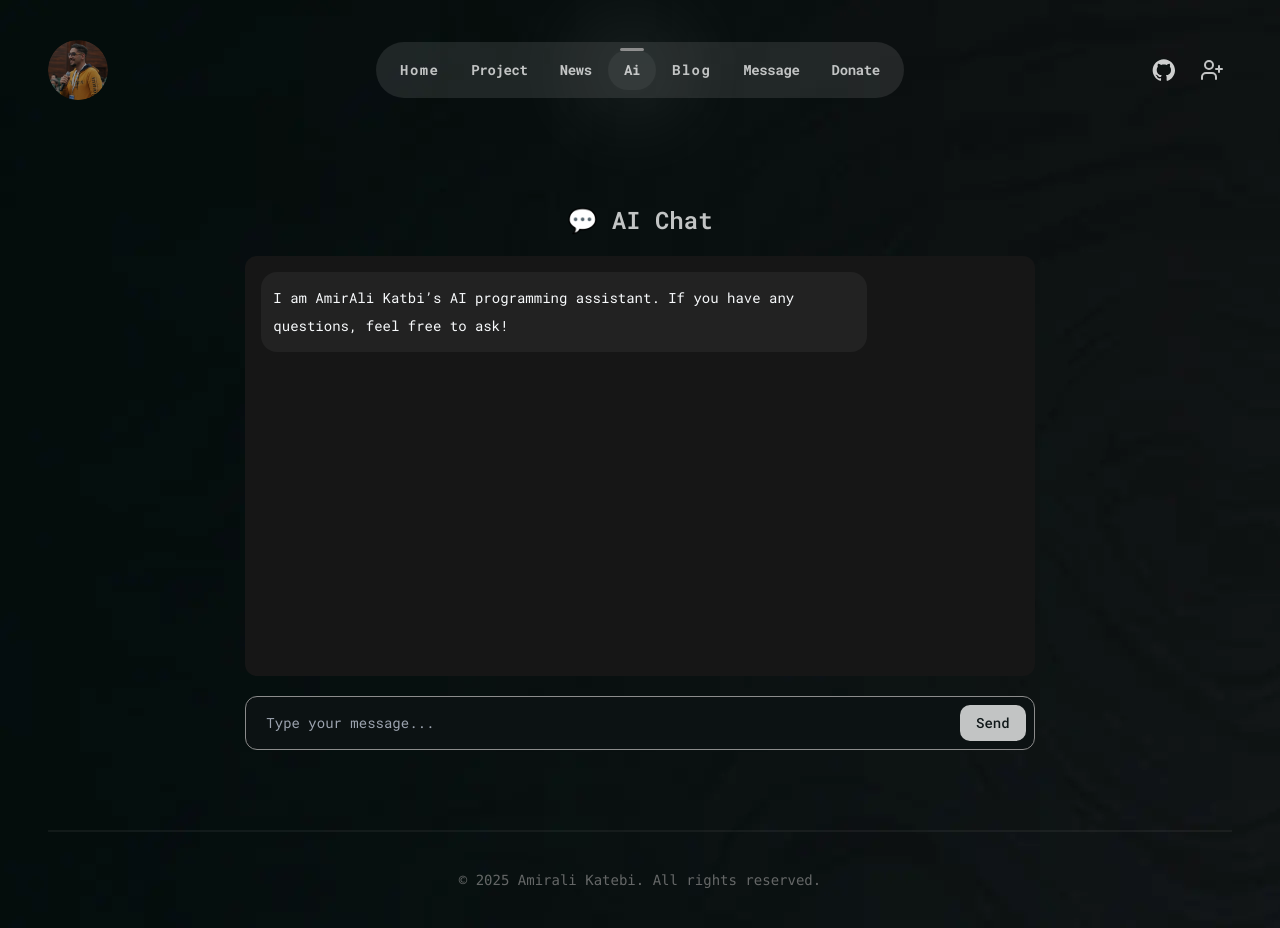
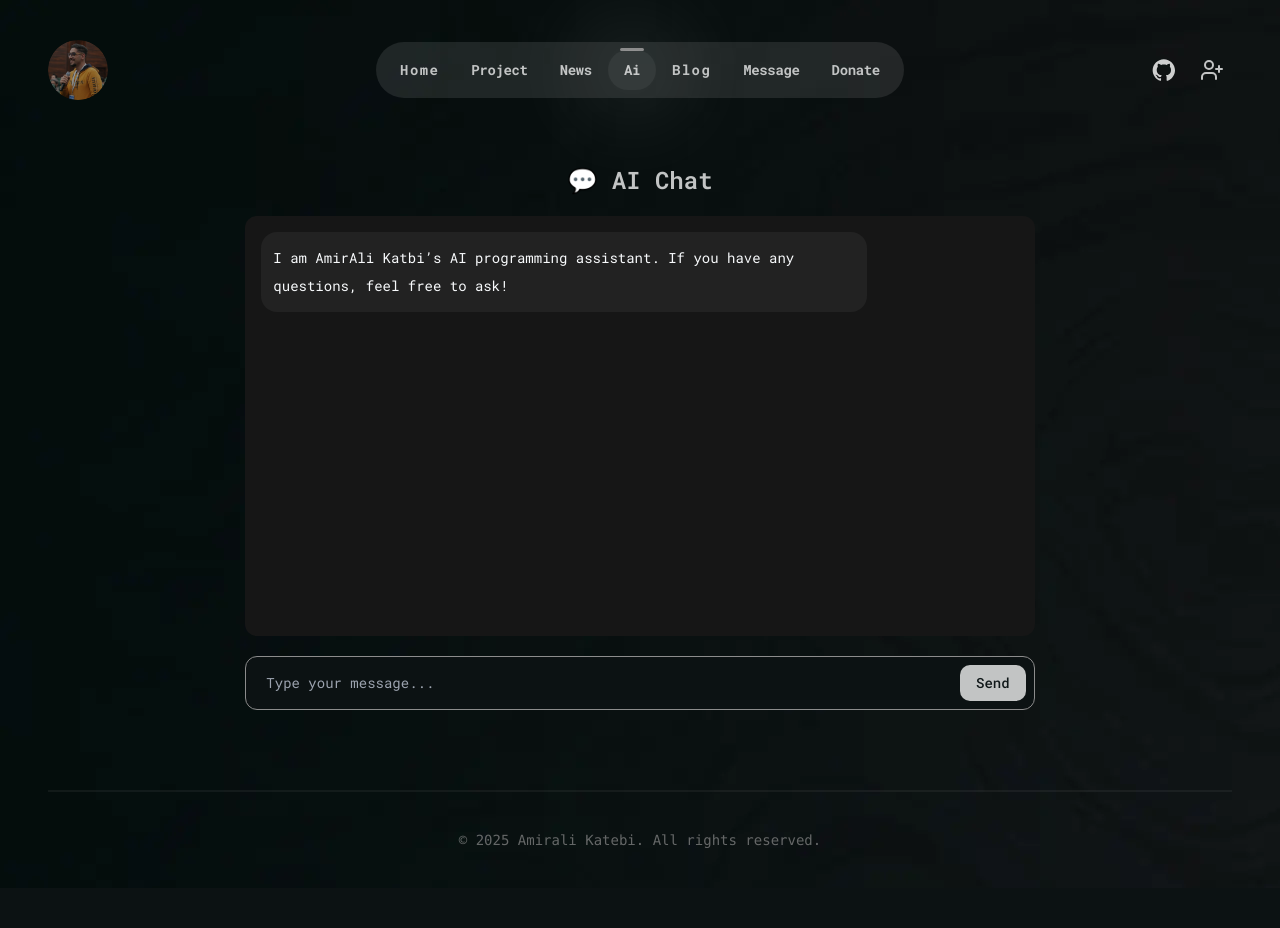
Before and after one commit to amiralikatebi/amirali-katebi, a Next.js app: page /ai in a window 1280 px wide. After the commit the page ends 888 px from the top, so only its background shows below. Built offline with nearby package versions, Linux system fonts and the light colour scheme; no server answers.

Commit message:
Update page.js

```diff
--- a/app/ai/page.js
+++ b/app/ai/page.js
@@ -8,10 +8,8 @@ export default function Ai() {
   const [input, setInput] = useState("");
   const [loading, setLoading] = useState(false);
 
-  // اینجا ref جدید برای کانتینر پیام‌ها:
   const messagesContainerRef = useRef(null);
 
-  // تابع اسکرول به پایین فقط برای div پیام‌ها:
   const scrollToBottom = () => {
     const container = messagesContainerRef.current;
     if (container) {
@@ -58,11 +56,11 @@ export default function Ai() {
   };
 
   return (
-    <div className="flex flex-col w-full gap-5 lg:w-2/3 mx-auto mt-10">
+    <div className="flex flex-col w-full gap-5 lg:w-2/3 mx-auto">
       <h1 className="text-2xl font-semibold text-center">💬 AI Chat</h1>
 
       <div
-        ref={messagesContainerRef} // اضافه کردن رفرنس به div پیام‌ها
+        ref={messagesContainerRef}
         className="flex flex-col gap-4 p-4 bg-muted rounded-xl max-h-[420px] min-h-[420px] overflow-y-auto [&::-webkit-scrollbar]:hidden [-ms-overflow-style:none] [scrollbar-width:none]"
       >
         {messages.map((msg, idx) => (
```
